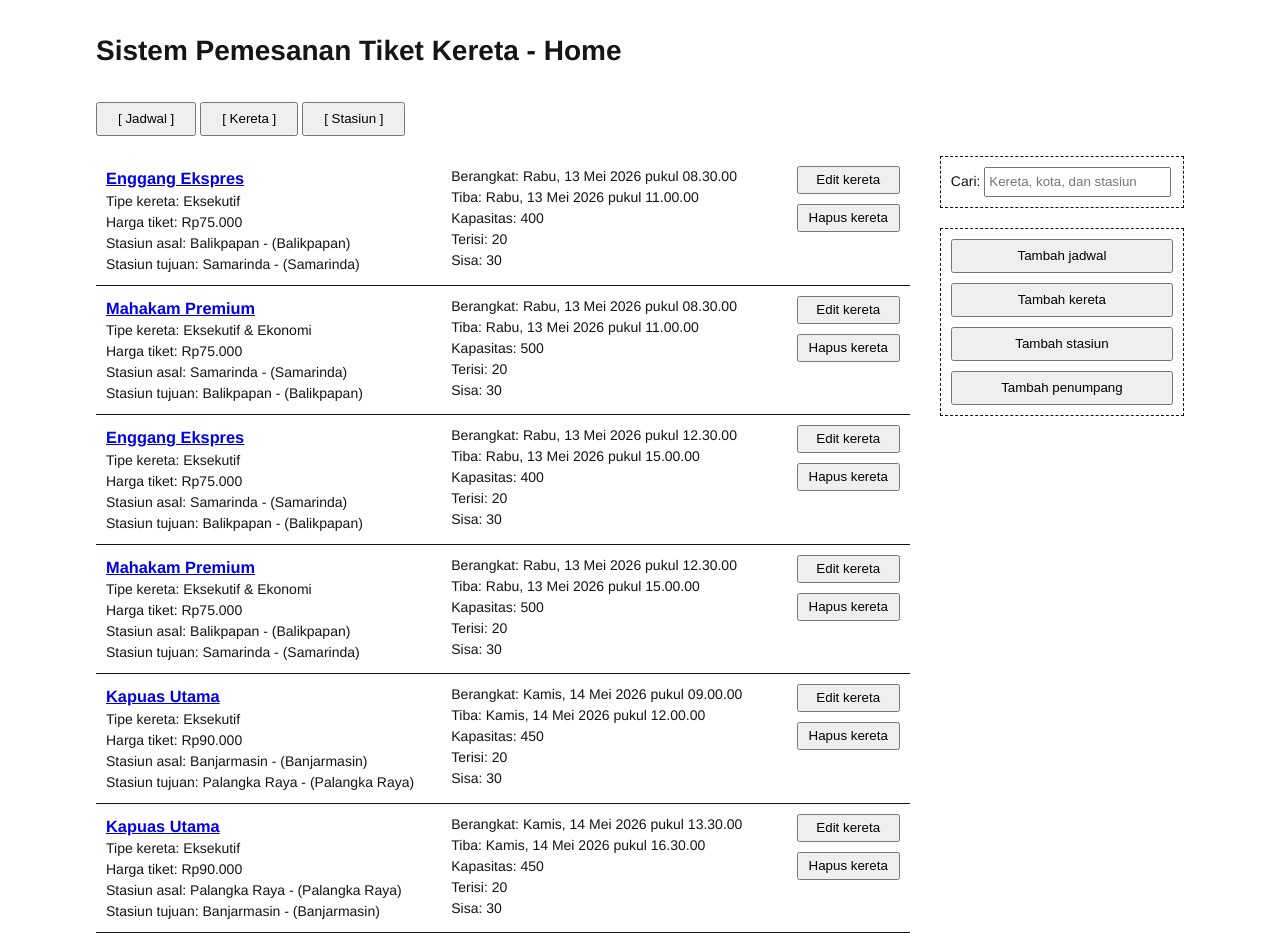
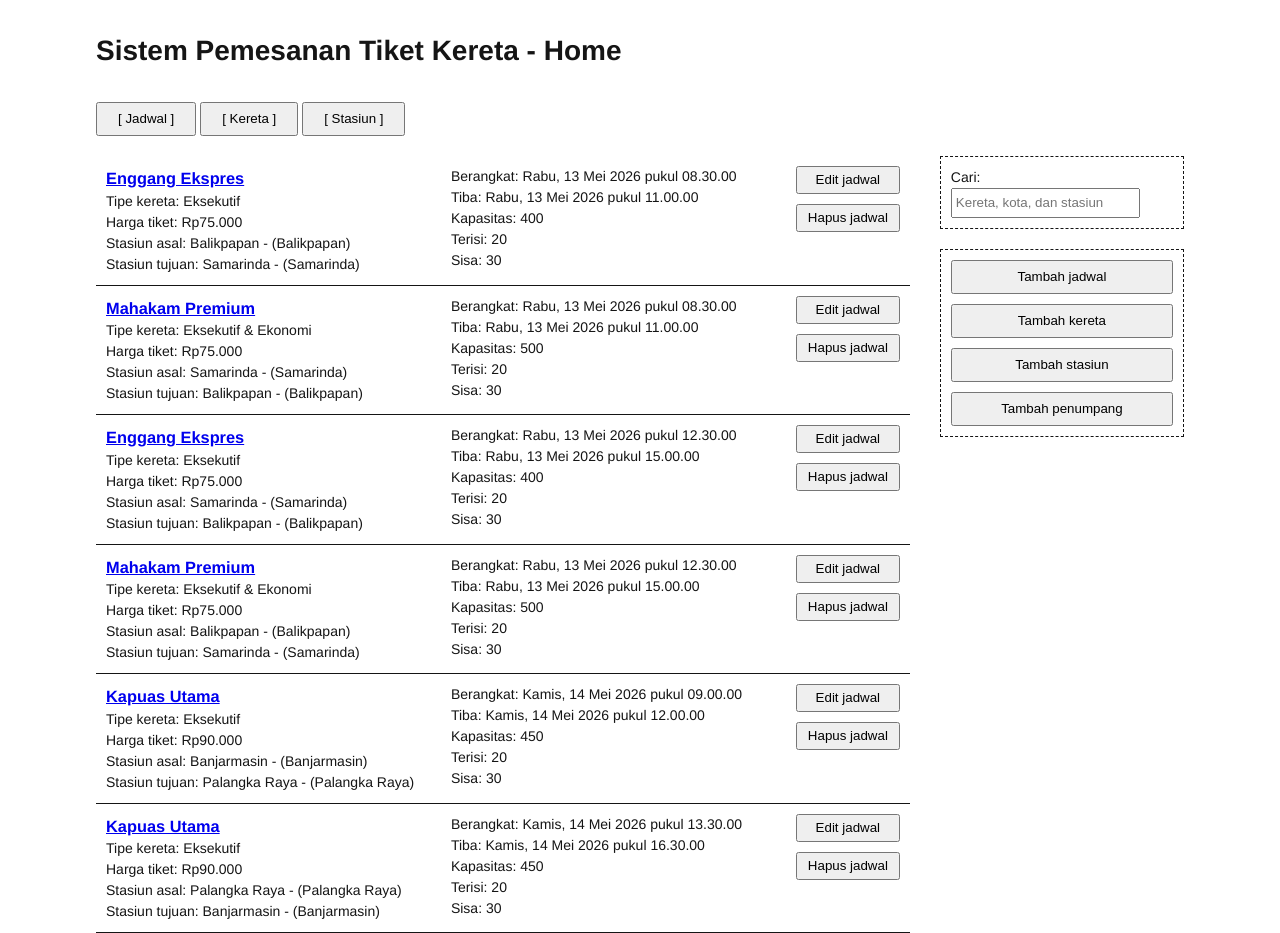
Before and after one commit to AminBadani/UTSBasisDataII-Sistem-Pemesanan-Tiket-Kereta, a PHP site: page / in a window 1280 px wide. Run offline with PHP 8.4, Linux system fonts and the light colour scheme; data comes from the database, SQL or seed files in the repository.

Commit message:
mengupdate style dan memperbaiki kesalahan penulisan

```diff
--- a/detail.php
+++ b/detail.php
@@ -6,7 +6,7 @@
         exit();
     } else {
         $current_id_jadwal = htmlspecialchars($_GET['id-jadwal']);
-        $select_detail_jadwal = mysqli_query($connection, "SELECT * FROM detail_jadwal WHERE id_jadwal = $current_id_jadwal LIMIT 1");
+        $select_detail_jadwal = mysqli_query($connection, "SELECT * FROM detail_jadwal WHERE id_jadwal = '$current_id_jadwal' LIMIT 1");
         $detail_jadwal = mysqli_fetch_assoc($select_detail_jadwal);
 
         if (!isset($detail_jadwal)) {
@@ -30,7 +30,7 @@
 </head>
 <body>
     <a class="back-home" href="index.php">< Kembali ke halaman utama</a>
-    <h1 class="title">Detail Jadwal: <?php echo $detail_jadwal['id_kereta'] ?></h1>
+    <h1 class="title">Detail Jadwal: <?php echo $detail_jadwal['id_jadwal'] ?></h1>
 
     <div class="container">
         <div class="information-card">
--- a/public/script.js
+++ b/public/script.js
@@ -120,8 +120,8 @@ function renderListJadwal(list, renderElement) {
                     <p>Sisa: 30</p>
                 </div>
                 <div class="card-footer">
-                    <button>Edit kereta</button>
-                    <button>Hapus kereta</button>
+                    <button>Edit jadwal</button>
+                    <button>Hapus jadwal</button>
                 </div>
             </div>
         `;
--- a/public/style.css
+++ b/public/style.css
@@ -90,6 +90,7 @@ nav button {
 }
 .sticky-sidebar input {
     padding: 3px;
+    width: 85%;
 }
 
 /* Detail */
```
